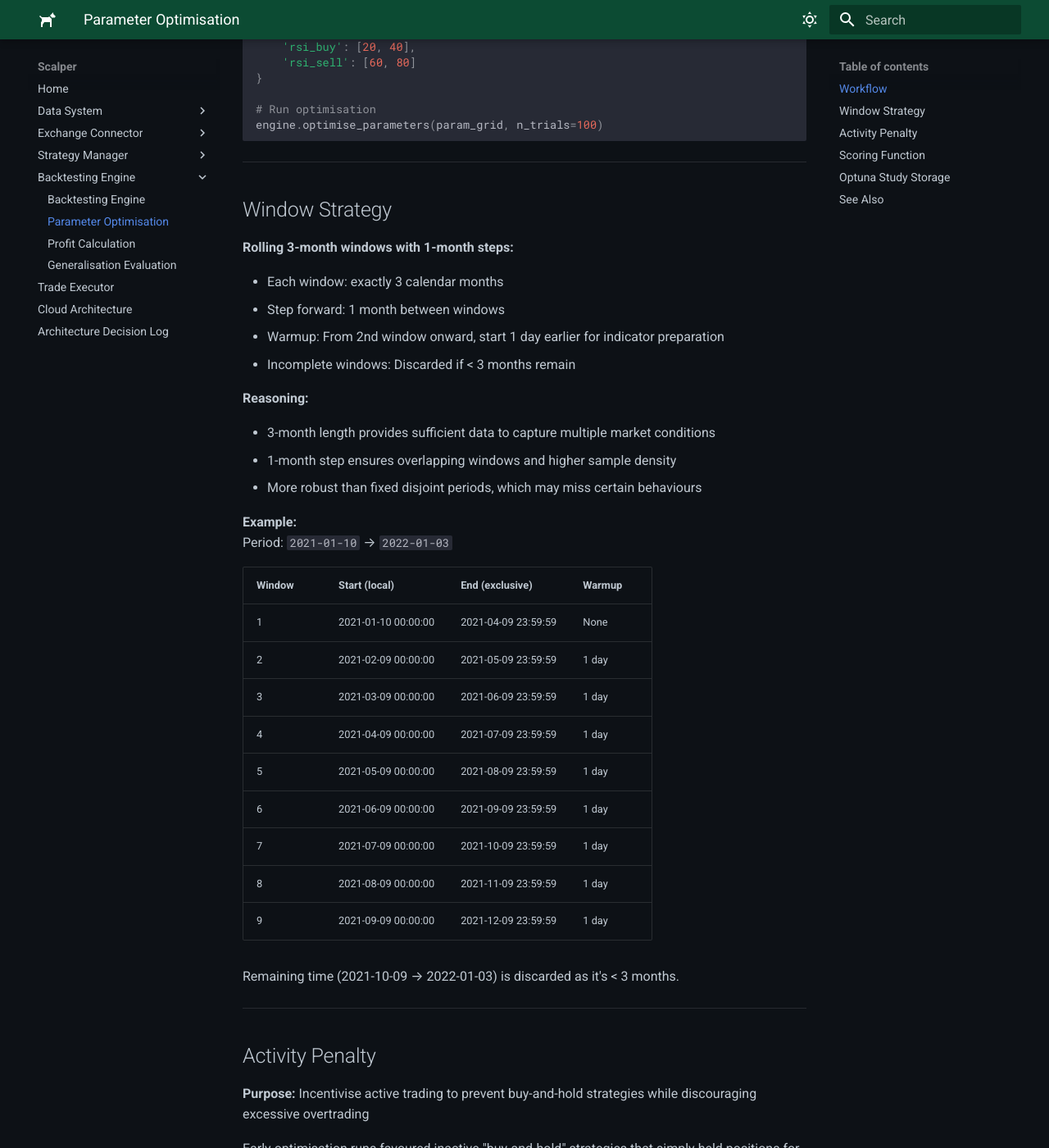
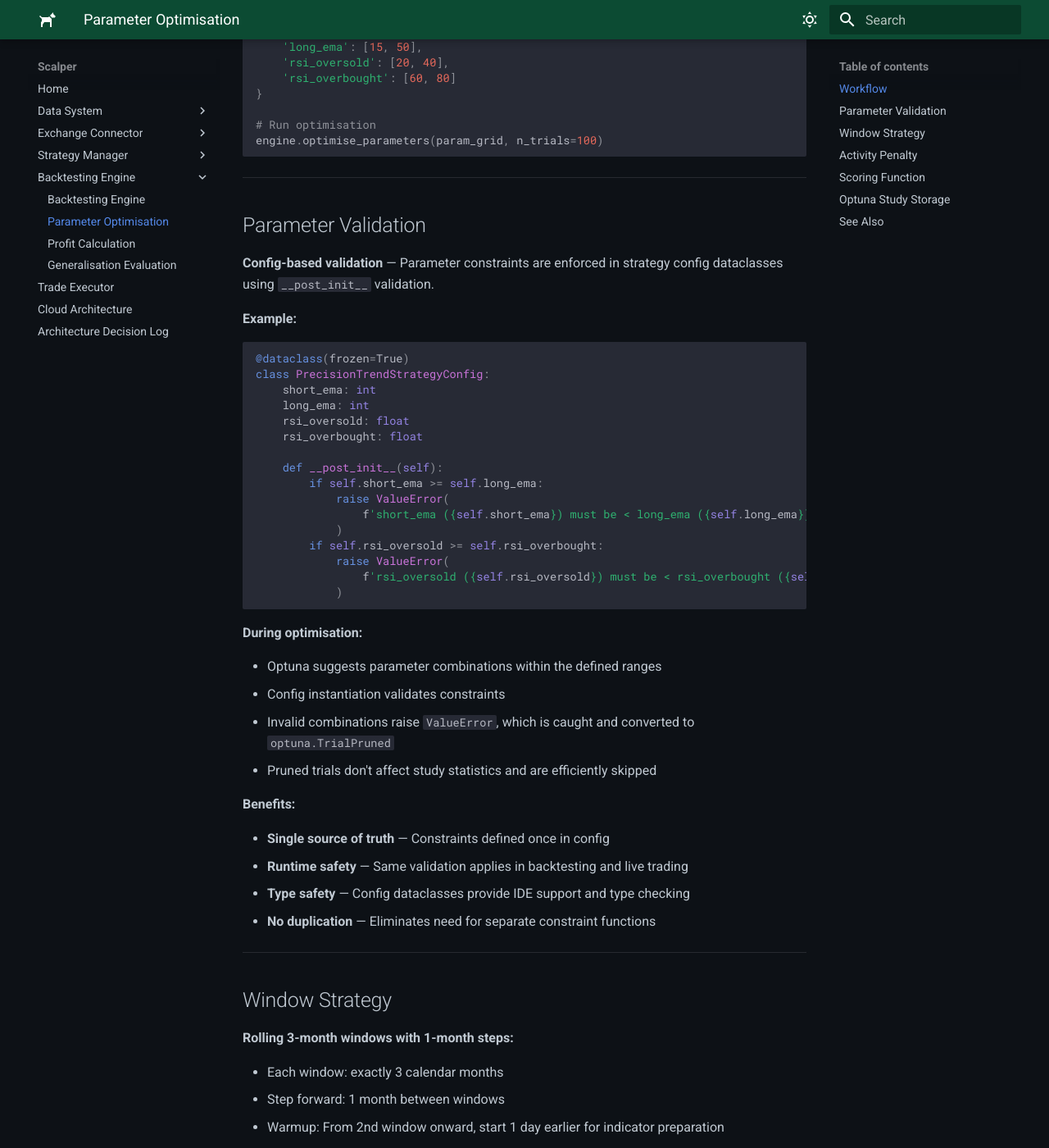
Before and after one commit to Phil-Lord/crypto-scalper, an MkDocs documentation site: the page built from docs/backtesting-engine/parameter-optimisation.md, in a window 1280 px wide and 1400 px high, scrolled down 783 px. Shown: the whole window at 82% size. Built offline with MkDocs 1.6.1 and Material for MkDocs 9.7.7, drawn with Linux system fonts in a browser that asks for light colours; some of the changed text lies outside the part shown.

Commit message:
DOC: Update doc to reflect SM constraint adjustment

````diff
--- a/docs/backtesting-engine/parameter-optimisation.md
+++ b/docs/backtesting-engine/parameter-optimisation.md
@@ -13,6 +13,7 @@ The BacktestingEngine uses Optuna-based parameter optimisation to find effective
 
 ```python
 from backtesting_engine import BacktestingEngine
+from strategy_manager.strategies import PrecisionTrendStrategyConfig
 
 # Create engine with base configuration
 engine = BacktestingEngine(
@@ -28,13 +29,54 @@ engine = BacktestingEngine(
 param_grid = {
     'short_ema': [5, 20],
     'long_ema': [15, 50],
-    'rsi_buy': [20, 40],
-    'rsi_sell': [60, 80]
+    'rsi_oversold': [20, 40],
+    'rsi_overbought': [60, 80]
 }
 
 # Run optimisation
 engine.optimise_parameters(param_grid, n_trials=100)
 ```
+
+---
+
+## Parameter Validation
+
+**Config-based validation** — Parameter constraints are enforced in strategy config dataclasses using `__post_init__` validation.
+
+**Example:**
+
+```python
+@dataclass(frozen=True)
+class PrecisionTrendStrategyConfig:
+    short_ema: int
+    long_ema: int
+    rsi_oversold: float
+    rsi_overbought: float
+
+    def __post_init__(self):
+        if self.short_ema >= self.long_ema:
+            raise ValueError(
+                f'short_ema ({self.short_ema}) must be < long_ema ({self.long_ema})'
+            )
+        if self.rsi_oversold >= self.rsi_overbought:
+            raise ValueError(
+                f'rsi_oversold ({self.rsi_oversold}) must be < rsi_overbought ({self.rsi_overbought})'
+            )
+```
+
+**During optimisation:**
+
+- Optuna suggests parameter combinations within the defined ranges
+- Config instantiation validates constraints
+- Invalid combinations raise `ValueError`, which is caught and converted to `optuna.TrialPruned`
+- Pruned trials don't affect study statistics and are efficiently skipped
+
+**Benefits:**
+
+- **Single source of truth** — Constraints defined once in config
+- **Runtime safety** — Same validation applies in backtesting and live trading
+- **Type safety** — Config dataclasses provide IDE support and type checking
+- **No duplication** — Eliminates need for separate constraint functions
 
 ---
 
````
Also changed, not shown: docs/architecture-decision-log.md (+19 -17 lines), docs/strategy-manager/creating-components.md (+0 -15 lines), docs/strategy-manager/reference.md (+1 -2 lines).
